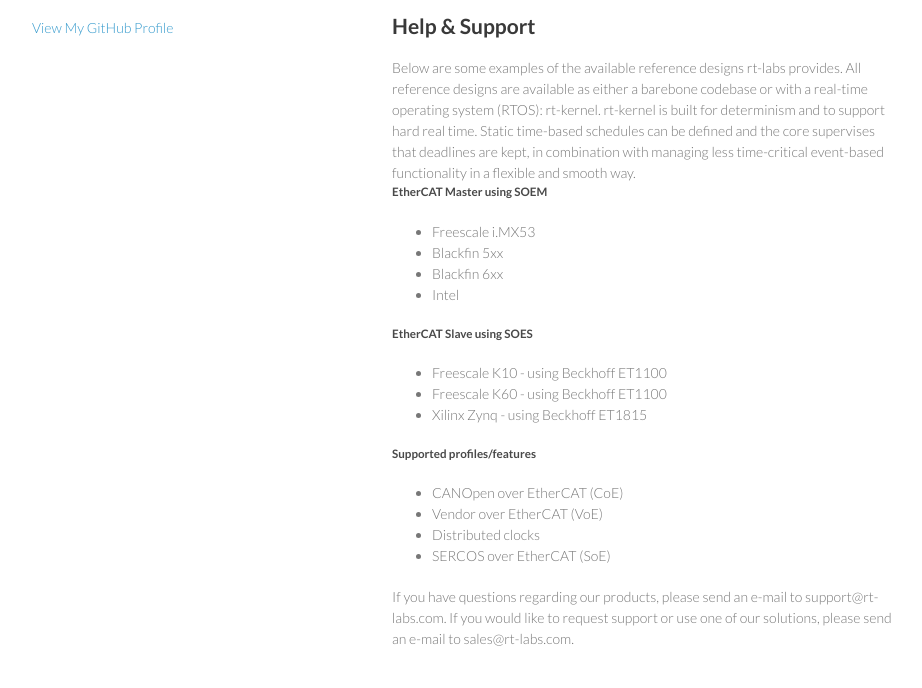
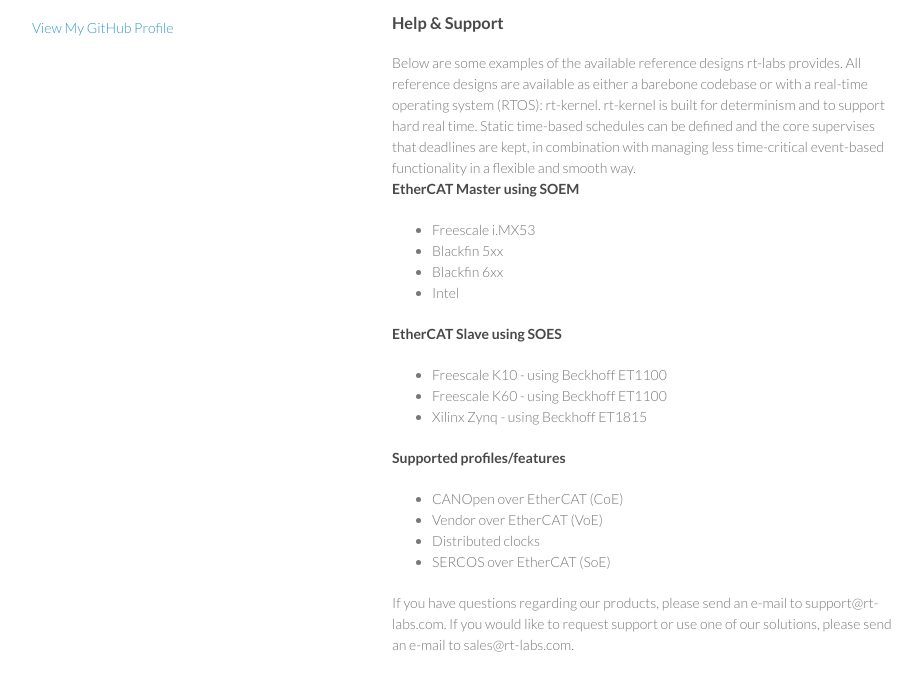
Before and after one commit to OpenEtherCATsociety/OpenEtherCATsociety.github.io, a plain HTML site: page index.html in a window 1280 px wide. Shown: the part 164-852 px from the top of the page, without its empty margins (178-1100 px from the left). Drawn offline with Linux system fonts and the light colour scheme.

Commit message:
Update index.html

```diff
--- a/index.html
+++ b/index.html
@@ -30,22 +30,22 @@
 
 <p>Please find the reference manuals for the SOES here: <a href="http://openethercatsociety.github.io/soes/html/">http://openethercatsociety.github.io/soes/html/</a></p>
 
-<h2>Help &amp; Support</h2>
+<h3>Help &amp; Support</h3>
 Below are some examples of the available reference designs rt-labs provides. All reference designs are available as either a barebone codebase or with a real-time operating system (RTOS): rt-kernel. rt-kernel is built for determinism and to support hard real time. Static time-based schedules can be defined and the core supervises that deadlines are kept, in combination with managing less time-critical event-based functionality in a flexible and smooth way.
-<h5>EtherCAT Master using SOEM</h5>
+<h4>EtherCAT Master using SOEM</h4>
 <ul>
 	<li>Freescale i.MX53</li>
 	<li>Blackfin 5xx</li>
 	<li>Blackfin 6xx</li>
 	<li>Intel</li>
 </ul>
-<h5>EtherCAT Slave using SOES</h5>
+<h4>EtherCAT Slave using SOES</h4>
 <ul>
 	<li>Freescale K10 - using Beckhoff ET1100</li>
 	<li>Freescale K60 - using Beckhoff ET1100</li>
 	<li>Xilinx Zynq - using Beckhoff ET1815</li>
 </ul>
-<h5>Supported profiles/features</h5>
+<h4>Supported profiles/features</h4>
 <ul>
 	<li>CANOpen over EtherCAT (CoE)</li>
 	<li>Vendor over EtherCAT (VoE)</li>
```
